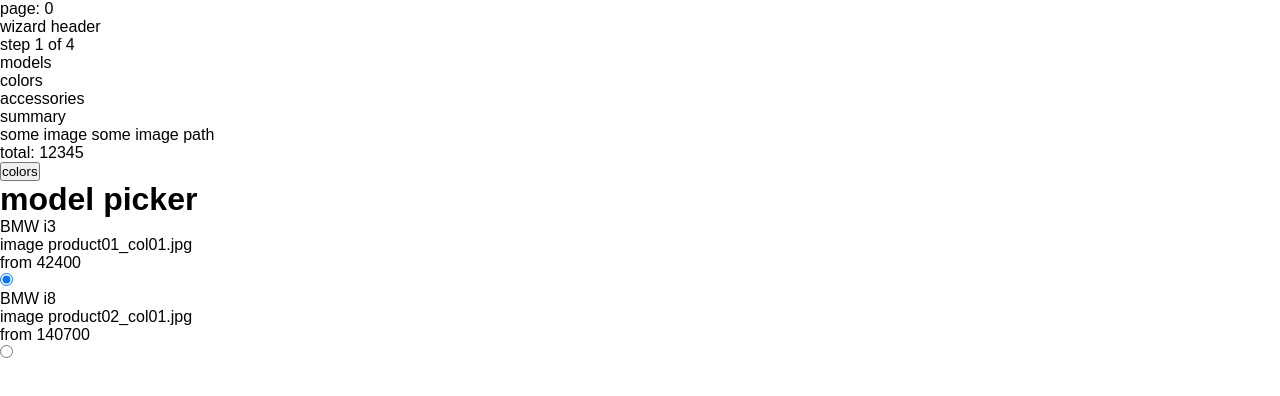
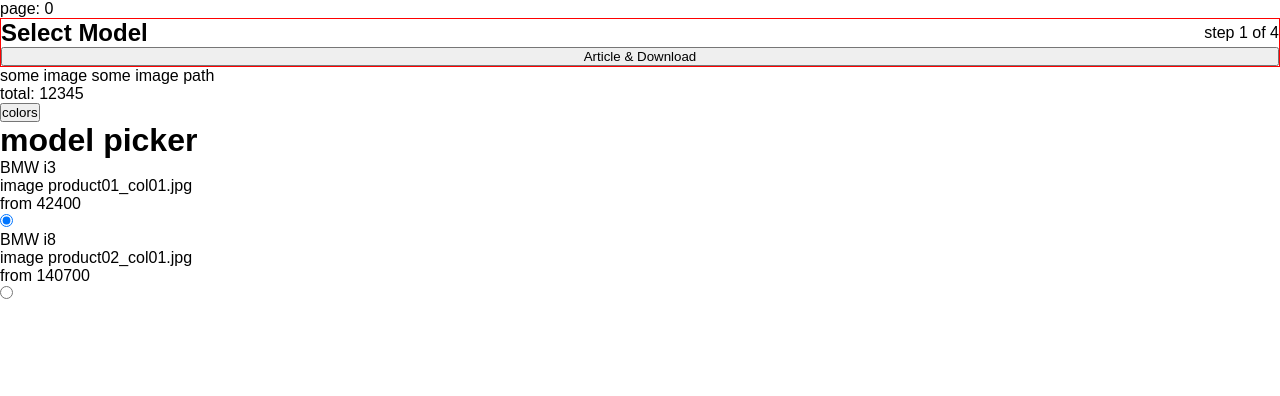
Before and after one commit to vikvikvr/housevo, a Next.js app: page / in a window 1280 px wide. Shown: the top 396 px of the page. Built offline with nearby package versions, Linux system fonts and the light colour scheme.

Commit message:
feat: add basic layout to wizard header

```diff
--- a/components/ProductBuilder/WizardHeader/WizardHeader.module.scss
+++ b/components/ProductBuilder/WizardHeader/WizardHeader.module.scss
@@ -0,0 +1,20 @@
+@import "~styles/mixins";
+
+.container {
+  @include debug;
+  display: grid;
+  grid: 1fr / 1fr 1fr;
+  align-items: center;
+}
+
+.links {
+  display: none;
+}
+
+.backButton {
+  grid-column: span 2;
+}
+
+.stepCounter {
+  justify-self: end;
+}
--- a/components/ProductBuilder/WizardHeader/WizardHeader.tsx
+++ b/components/ProductBuilder/WizardHeader/WizardHeader.tsx
@@ -7,15 +7,16 @@
 
 function WizardHeader({ step, selectStep }: Props): JSX.Element {
   return (
-    <div>
-      <div>wizard header</div>
-      <div>step {step + 1} of 4</div>
-      <ul>
+    <div className={styles.container}>
+      <h2>Select Model</h2>
+      <div className={styles.stepCounter}>step {step + 1} of 4</div>
+      <ul className={styles.links}>
         <li onClick={() => selectStep(0)}>models</li>
         <li onClick={() => selectStep(1)}>colors</li>
         <li onClick={() => selectStep(2)}>accessories</li>
         <li onClick={() => selectStep(3)}>summary</li>
       </ul>
+      <button className={styles.backButton}>Article & Download</button>
     </div>
   );
 }
```
